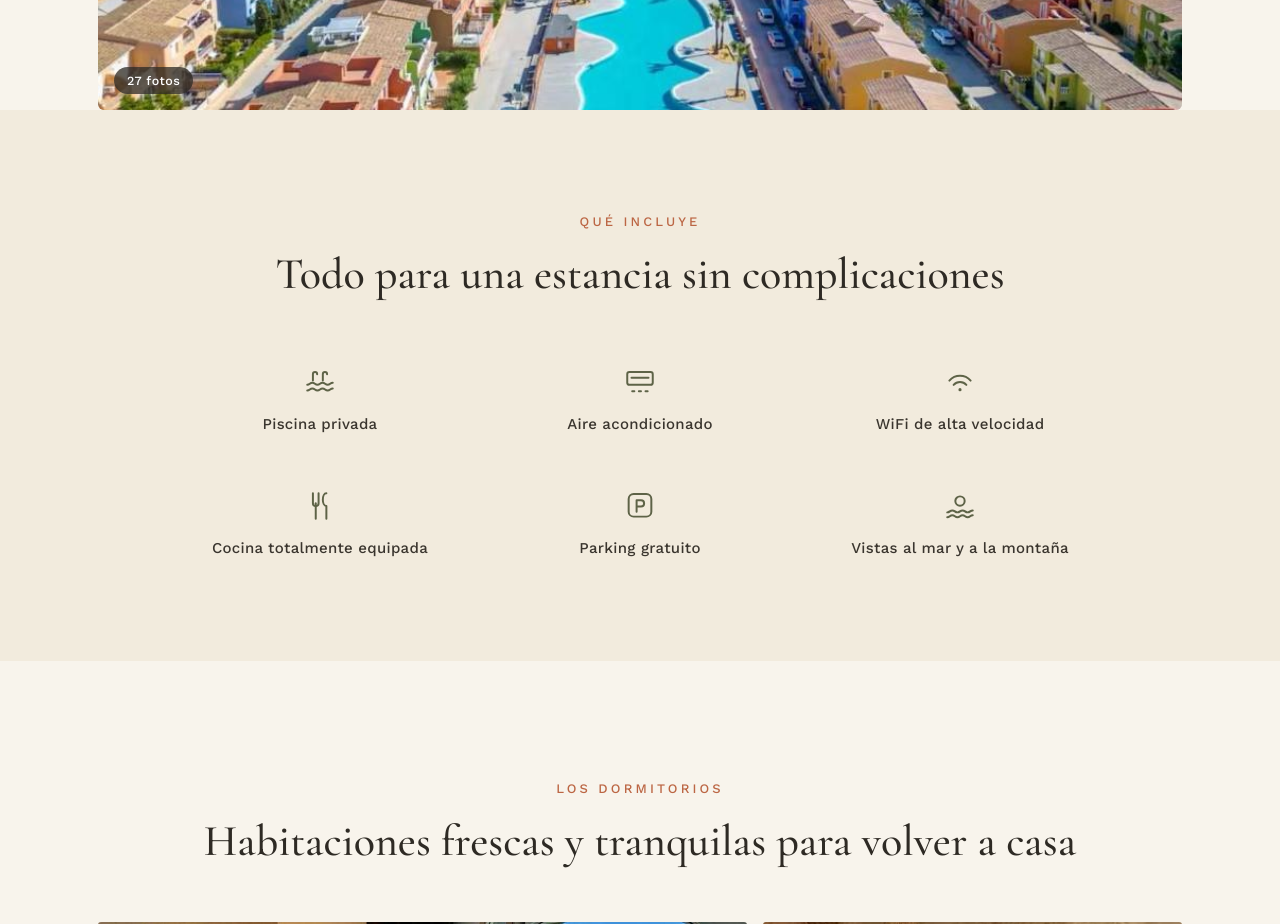
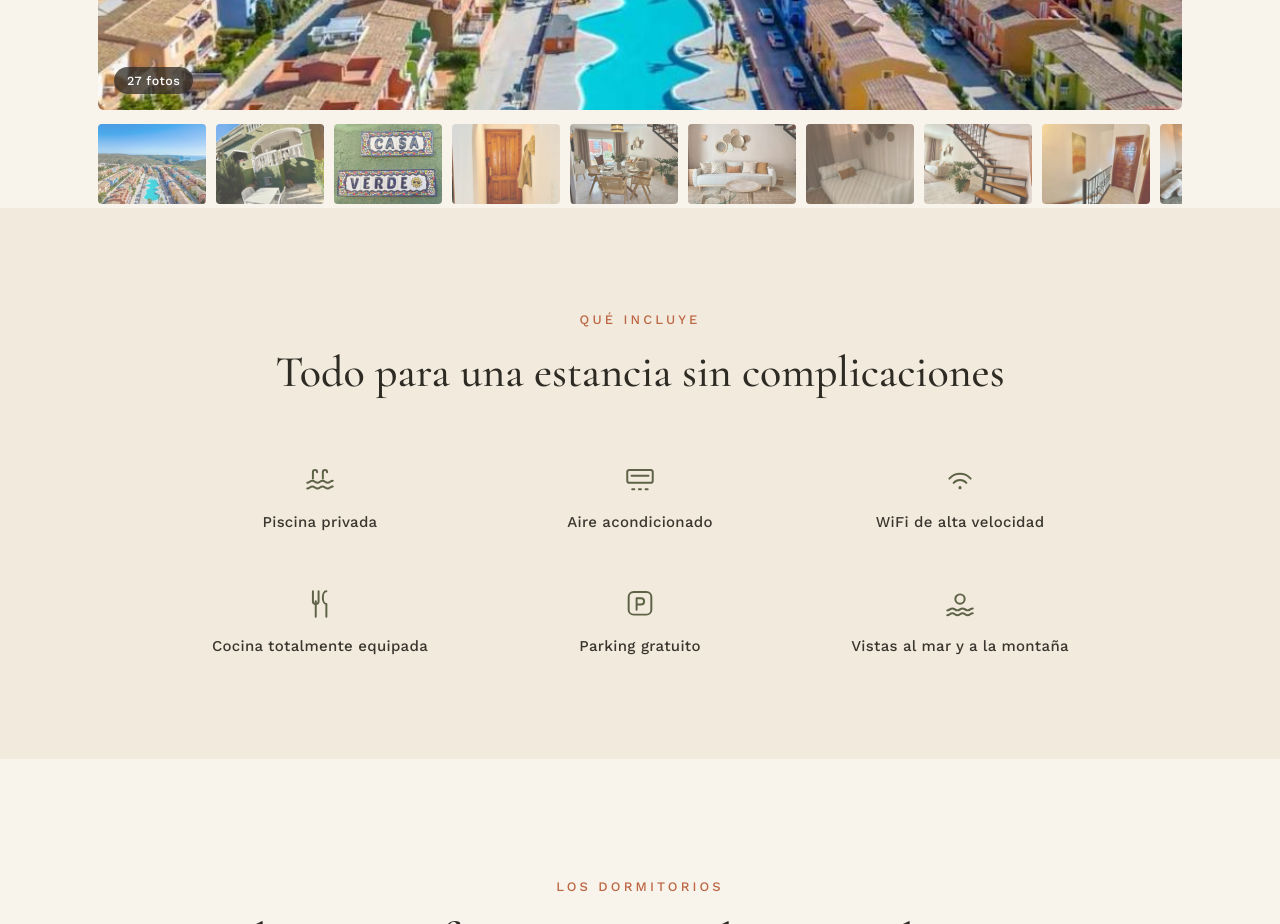
Before and after one commit to evershoptommy-ops/casa-verde-benitachell, a plain HTML site: page es/index.html in a window 1280 px wide. Shown: the part 2480-3404 px from the top of the page. Drawn offline with nearby package versions, Linux system fonts and the light colour scheme.

Commit message:
Restore visible thumbnail strip below gallery cover photo
The lightbox-only browsing from the previous change hid the thumbnail
row entirely, making the gallery look like a single photo. Bring the
strip back as a static row under the cover photo; each thumbnail (and
the cover photo) still only opens the full-screen PhotoSwipe lightbox
at its own index, nothing swaps inline.

Co-Authored-By: Claude Sonnet 5 <noreply@anthropic.com>

```diff
--- a/css/style.css
+++ b/css/style.css
@@ -80,10 +80,11 @@ img {
 }
 
 /* =========================================================
-   PHOTO GALLERY — single cover photo that opens a full-screen
-   lightbox. Browsing between the 27 photos only happens inside
-   the lightbox (arrows/swipe/pinch-zoom) — the page itself never
-   scrolls or paginates, by design.
+   PHOTO GALLERY — a cover photo plus a visible thumbnail strip,
+   both of which open the full-screen lightbox on click (at the
+   cover photo, or at whichever thumbnail was clicked). Browsing
+   between the 27 photos only happens inside the lightbox
+   (arrows/swipe/pinch-zoom) — nothing changes inline on the page.
    ========================================================= */
 
 .gallery-main {
@@ -142,16 +143,52 @@ img {
   pointer-events: none;
 }
 
-/* The 27 buttons in here are not shown — they only hold the
-   data (data-full/data-w/data-h/data-alt) that main.js reads to
-   build the lightbox's photo list, starting from the cover photo. */
 .gallery-thumbs {
-  display: none;
+  display: flex;
+  gap: 10px;
+  max-width: 1180px;
+  margin: 14px auto 0;
+  overflow-x: auto;
+  scroll-behavior: smooth;
+  padding-bottom: 4px;
+}
+
+.gallery-thumb {
+  flex: 0 0 auto;
+  width: 92px;
+  height: 68px;
+  border-radius: 4px;
+  overflow: hidden;
+  padding: 0;
+  border: none;
+  cursor: zoom-in;
+  opacity: .7;
+  transition: opacity .2s;
+  background: none;
+  -webkit-tap-highlight-color: transparent;
+}
+
+.gallery-thumb img {
+  display: block;
+  width: 100%;
+  height: 100%;
+  object-fit: cover;
+}
+
+@media (hover: hover) {
+  .gallery-thumb:hover {
+    opacity: 1;
+  }
 }
 
 @media (min-width: 768px) {
   .gallery-main {
     aspect-ratio: 16 / 9;
+  }
+
+  .gallery-thumb {
+    width: 108px;
+    height: 80px;
   }
 }
 
--- a/es/index.html
+++ b/es/index.html
@@ -49,7 +49,7 @@
 <link href="https://fonts.googleapis.com/css2?family=Cormorant+Garamond:ital,wght@0,400;0,500;0,600;0,700;1,400&family=Work+Sans:wght@300;400;500;600&display=swap" rel="stylesheet">
 
 <link rel="stylesheet" href="https://cdn.jsdelivr.net/npm/photoswipe@5.4.4/dist/photoswipe.css">
-<link rel="stylesheet" href="/css/style.css?v=20260708-2">
+<link rel="stylesheet" href="/css/style.css?v=20260708-3">
 
 <!-- Structured data -->
 <script type="application/ld+json">
@@ -174,7 +174,7 @@
       <div class="gallery-counter">27 fotos</div>
     </div>
     <div class="gallery-thumbs" id="gallery-thumbs">
-      <button type="button" class="gallery-thumb gallery-thumb--active" data-index="0" data-full="/images/gallery/full/gallery-01.jpg" data-w="1022" data-h="768" data-alt="Vista aérea del complejo, la piscina y la costa" aria-label="Foto 1 de 27: Vista aérea del complejo, la piscina y la costa">
+      <button type="button" class="gallery-thumb" data-index="0" data-full="/images/gallery/full/gallery-01.jpg" data-w="1022" data-h="768" data-alt="Vista aérea del complejo, la piscina y la costa" aria-label="Foto 1 de 27: Vista aérea del complejo, la piscina y la costa">
         <picture>
           <source srcset="/images/gallery/thumb/gallery-01.webp" type="image/webp">
           <img src="/images/gallery/thumb/gallery-01.jpg" alt="" loading="lazy" width="640" height="480">
@@ -518,6 +518,6 @@
 
 </div>
 
-<script src="/js/main.js?v=20260708-2" defer></script>
+<script src="/js/main.js?v=20260708-3" defer></script>
 </body>
 </html>
--- a/js/main.js
+++ b/js/main.js
@@ -12,39 +12,46 @@
     yearEl.textContent = String(new Date().getFullYear());
   }
 
-  // Photo gallery: a single static cover photo on the page — browsing
-  // through all 27 photos only happens inside the full-screen PhotoSwipe
-  // lightbox (v5, loaded from CDN, pinned to an exact version), which
-  // has its own arrow/swipe/pinch-zoom navigation. The page itself never
-  // scrolls or paginates; clicking the cover photo is the only entry
-  // point. The hidden buttons in #gallery-thumbs aren't shown (see
-  // css/style.css) — they just carry the data (data-full/-w/-h/-alt)
-  // used to build the lightbox's photo list.
+  // Photo gallery: a cover photo plus a visible thumbnail strip on the
+  // page. Browsing through all 27 photos only happens inside the
+  // full-screen PhotoSwipe lightbox (v5, loaded from CDN, pinned to an
+  // exact version) — clicking the cover photo or any thumbnail opens
+  // the lightbox at that photo; nothing changes inline on the page.
   var galleryThumbs = document.getElementById("gallery-thumbs");
   var mainImg = document.getElementById("gallery-main-img");
   if (galleryThumbs && mainImg) {
-    mainImg.addEventListener("click", function () {
-      var dataSource = Array.prototype.map.call(
-        galleryThumbs.querySelectorAll(".gallery-thumb"),
-        function (t) {
+    var thumbs = Array.prototype.slice.call(
+      galleryThumbs.querySelectorAll(".gallery-thumb")
+    );
+    var dataSource = thumbs.map(function (t) {
       return {
         src: t.dataset.full,
         width: parseInt(t.dataset.w, 10),
         height: parseInt(t.dataset.h, 10),
         alt: t.dataset.alt,
       };
-        }
-      );
+    });
+
+    function openLightbox(index) {
       import("https://cdn.jsdelivr.net/npm/photoswipe@5.4.4/dist/photoswipe.esm.min.js")
         .then(function (module) {
           var PhotoSwipe = module.default;
-          var pswp = new PhotoSwipe({ dataSource: dataSource, index: 0 });
+          var pswp = new PhotoSwipe({ dataSource: dataSource, index: index });
           pswp.init();
         })
         .catch(function (err) {
-          // Degraded but not broken: the cover photo is still visible
-          // without the lightbox if the CDN fails to load.
+          // Degraded but not broken: the cover photo/thumbnails are
+          // still visible without the lightbox if the CDN fails to load.
           console.error("Gallery lightbox failed to load:", err);
+        });
+    }
+
+    mainImg.addEventListener("click", function () {
+      openLightbox(0);
+    });
+    thumbs.forEach(function (thumb, i) {
+      thumb.addEventListener("click", function () {
+        openLightbox(i);
       });
     });
   }
```
Also changed, not shown: de/index.html (+3 -3 lines), de/success.html (+1 -1 lines), es/success.html (+1 -1 lines), index.html (+3 -3 lines), nl/index.html (+3 -3 lines), nl/success.html (+1 -1 lines), success.html (+1 -1 lines). Lines whose indentation alone changed are shown as unchanged.
